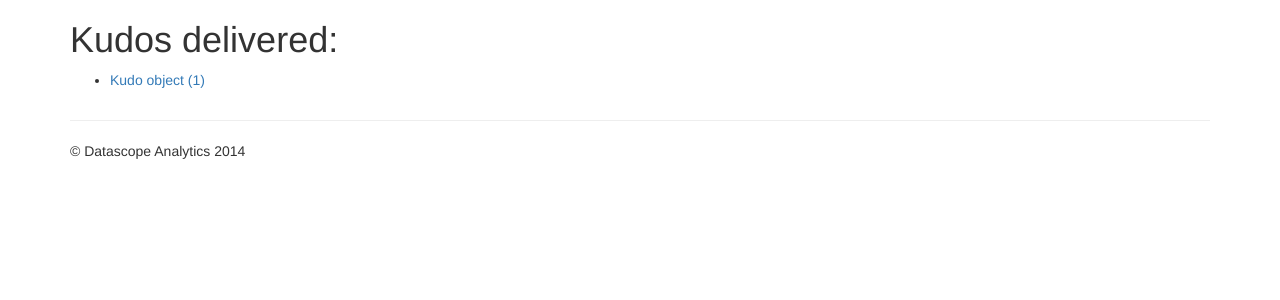
After one commit to datascopeanalytics/kudos, a Django app: page /kudos/ in a window 1280 px wide. The commit adds this page. Shown: the top 300 px of the page. Run offline with Django 3.2, Linux system fonts and the light colour scheme; a user stored in the database is signed in; tables that the repository leaves empty hold one stand-in row (values such as "Sample post"); some libraries are stand-ins or nearby versions.

```diff
--- a/web/base/models.py
+++ b/web/base/models.py
@@ -4,7 +4,7 @@ from django.contrib.auth.models import User
 
 
 class Kudo(models.Model):
-    giver = models.ForeignKey(User, related_name='giver')
+    giver = models.ForeignKey(User, related_name='giver', editable=False)
     receivers = models.ManyToManyField(User, related_name='receivers')
     date = models.DateField(auto_now_add=True)
     count = models.IntegerField(default=1)
--- a/web/base/templates/_layouts/base.html
+++ b/web/base/templates/_layouts/base.html
@@ -53,7 +53,9 @@
   </header>
 
   <div role="main">
-    {% block content %}{% endblock %}
+    <div class="container">
+      {% block content %}{% endblock %}
+    </div>
   </div>
 
   <footer>
--- a/web/base/templates/base/kudo_form.html
+++ b/web/base/templates/base/kudo_form.html
@@ -12,8 +12,8 @@
 <div class="row">
   <div class="col-md-4 col-md-offset-4">
 
-    <form role="form">
-        <legend>Form Title</legend>
+    <form role="form" action="{% url 'kudo_create' %}" method="post">
+        <legend>Give a kudo or two</legend>
         {% csrf_token %}
         {{ form|bootstrap }}
         <div class="form-group">
--- /dev/null
+++ b/web/base/templates/base/kudo_list.html
@@ -0,0 +1,18 @@
+{% extends "_layouts/base.html" %}
+
+{% block content %}
+<div class="row">
+  <div class="col-md-12">
+    <h1>Kudos delivered:</h1>
+    <ul>
+      {% for kudo in object_list %}
+      <li><a href="{% url 'kudo_detail' kudo.id %}">
+        {{kudo}}
+      </a></li>
+      {% empty %}
+      <li>Sad times. You haven't given anyone any kudos yet.</li>
+      {% endfor %}
+    </ul>
+  </div>
+</div>
+{% endblock content %}
--- a/web/base/urls.py
+++ b/web/base/urls.py
@@ -9,5 +9,6 @@ urlpatterns = patterns('',
     (r'^accounts/', include('allauth.urls')),
 
     url(r'^$', views.KudoCreate.as_view(), name='kudo_create'),
-    url(r'^kudos/(?P<id>\d+)$', views.KudoUpdate.as_view(), name='kudo_update'),
+    url(r'^kudos/$', views.KudoList.as_view(), name='kudo_list'),
+    url(r'^kudos/(?P<pk>\d+)$', views.KudoDetail.as_view(), name='kudo_detail'),
 )
--- a/web/base/views.py
+++ b/web/base/views.py
@@ -1,20 +1,32 @@
-from django.views.generic.edit import CreateView, UpdateView
+from django.views.generic.edit import CreateView
+from django.views.generic.detail import DetailView
+from django.views.generic.list import ListView
 from django.contrib.auth.decorators import login_required
+from django.core.urlresolvers import reverse_lazy
 
 from .models import Kudo
-
 
 # https://docs.djangoproject.com/en/1.7/topics/class-based-views/intro/#mixins-that-wrap-as-view
 class LoginRequiredMixin(object):
     @classmethod
-    def as_view(cls, **initkwargs):
-        view = super(LoginRequiredMixin, cls).as_view(**initkwargs)
+    def as_view(cls, **kwargs):
+        view = super(LoginRequiredMixin, cls).as_view(**kwargs)
         return login_required(view)
 
 
 class KudoCreate(LoginRequiredMixin, CreateView):
     model = Kudo
+    success_url = reverse_lazy('kudo_list')
+
+    # automatically add the giver based on the current user
+    def form_valid(self, form):
+        form.instance.giver = self.request.user
+        return super(KudoCreate, self).form_valid(form)
 
 
-class KudoUpdate(LoginRequiredMixin, UpdateView):
+class KudoDetail(LoginRequiredMixin, DetailView):
     model = Kudo
+
+
+class KudoList(LoginRequiredMixin, ListView):
+    model = Kudo
```
Also changed, not shown: web/base/templates/base/kudo_detail.html (added, +9 -0 lines).
